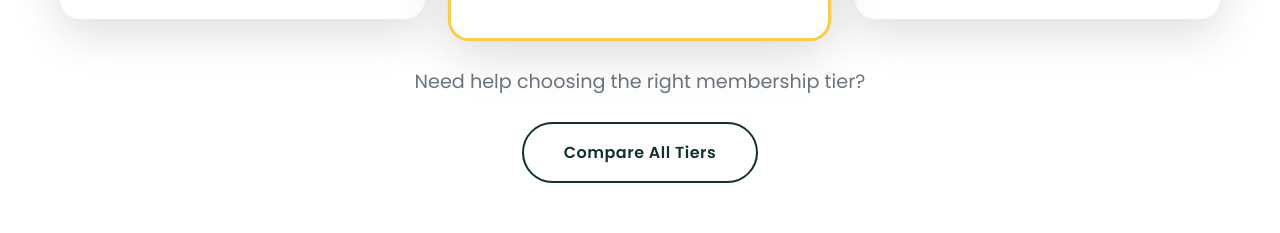
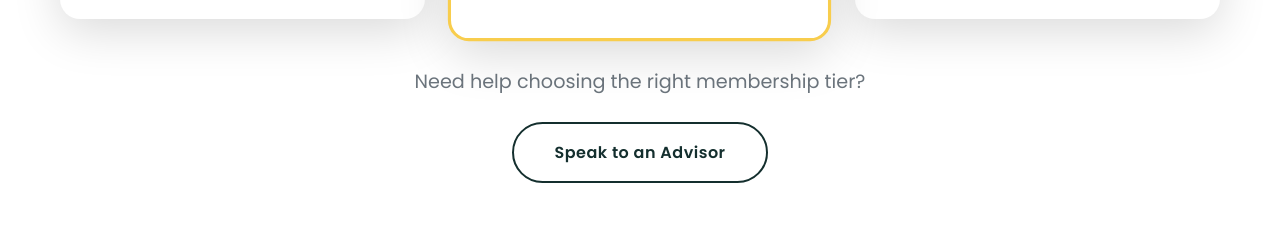
Before and after one commit to pratapbaraiyagit/Sclusive-Concierge, a React (Create React App) app: page /membership in a window 1280 px wide. Shown: the part 3180-3413 px from the top of the page. Built offline with nearby package versions, Linux system fonts and the light colour scheme; no server answers.

Commit message:
Update MembershipPage.js

```diff
--- a/src/pages/MembershipPage.js
+++ b/src/pages/MembershipPage.js
@@ -292,10 +292,10 @@ const MembershipPage = () => {
               Need help choosing the right membership tier?
             </p>
             <a
-              href="#contact"
+              href="tel:+224613543724"
               className="membership-btn membership-btn-outline membership-btn-medium mt-4"
             >
-              Compare All Tiers
+              Speak to an Advisor
             </a>
           </div>
         </div>
@@ -342,7 +342,7 @@ const MembershipPage = () => {
                 Start Your Application
               </a>
               <a
-                href="tel:+22461354724"
+                href="tel:+224613543724"
                 className="membership-btn membership-btn-outline membership-btn-large"
               >
                 Speak with an Advisor
```
